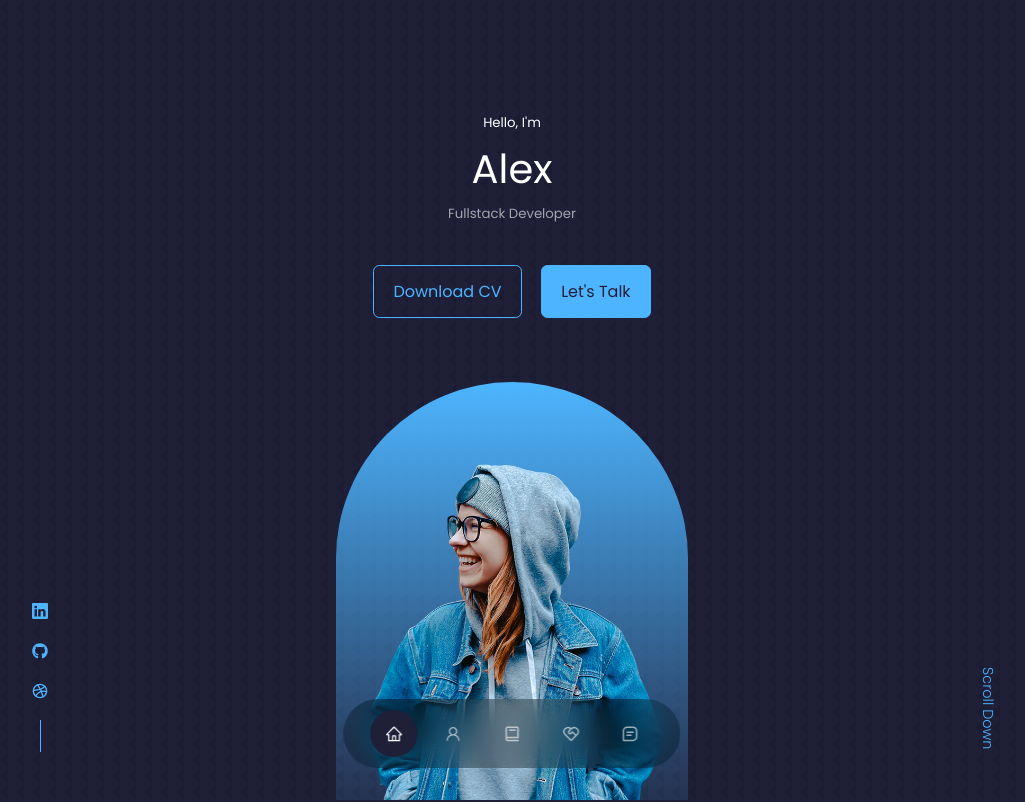
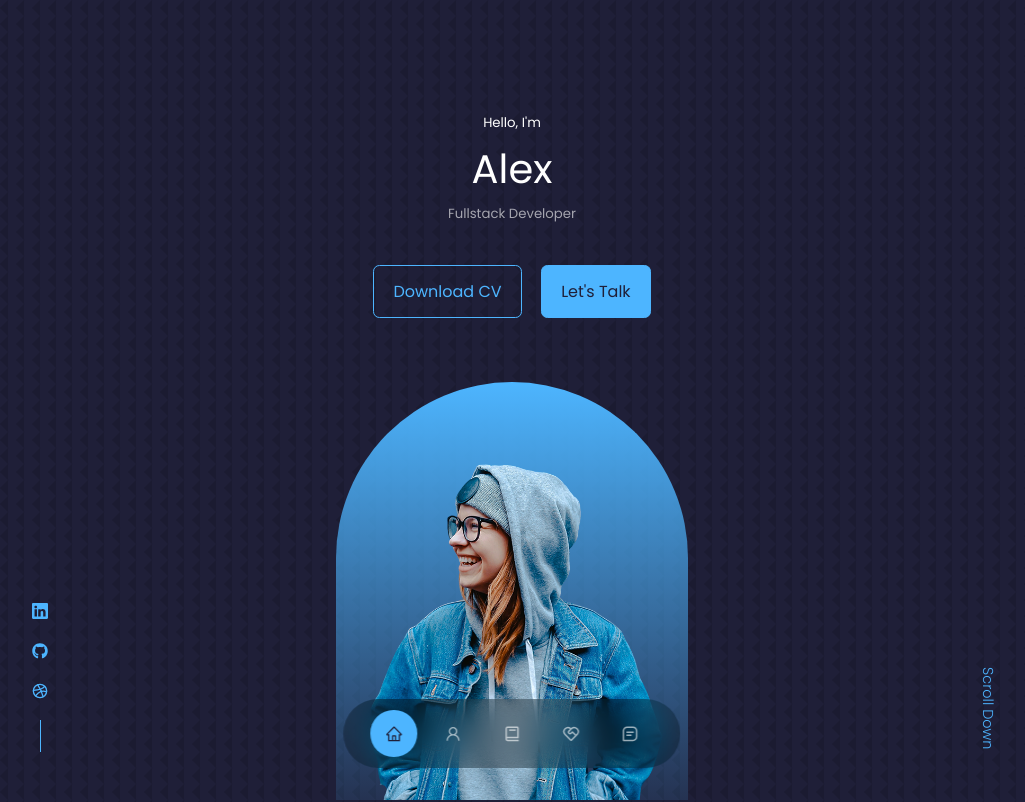
Before and after one commit to Tailler1992/react-portfolio, a React (Create React App) app: page / in a window 1280 px wide. Shown: the top 802 px of the page, without its empty margins (128-1153 px from the left). Built offline with nearby package versions, Linux system fonts and the light colour scheme.

Commit message:
fixed styles in the Nav.css file

```diff
--- a/src/components/Nav/Nav.css
+++ b/src/components/Nav/Nav.css
@@ -1,7 +1,6 @@
 nav {
   background: rgba(0, 0, 0, 0.3);
   width: max-content;
-  display: block;
   padding: 0.7rem 1.7rem;
   z-index: 2;
   position: fixed;
@@ -28,6 +27,6 @@ nav a:hover{
 }
 
 nav a.active{
-    background: var(--color-bg);
-    color: var(--color-wight);
+    background: var(--color-primary);
+    color: var(--color-bg);
 }
```
